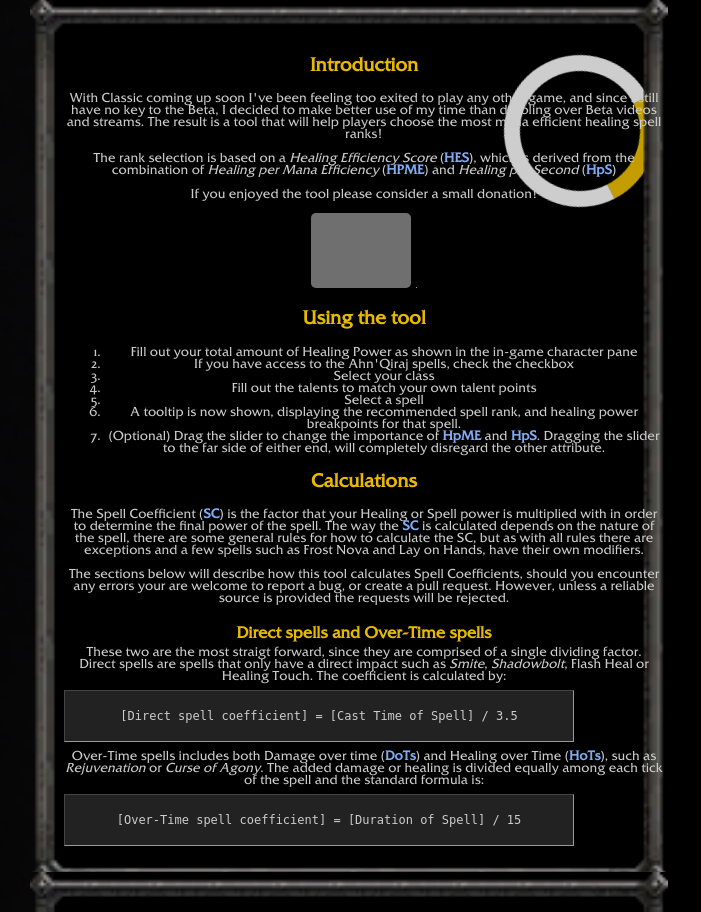
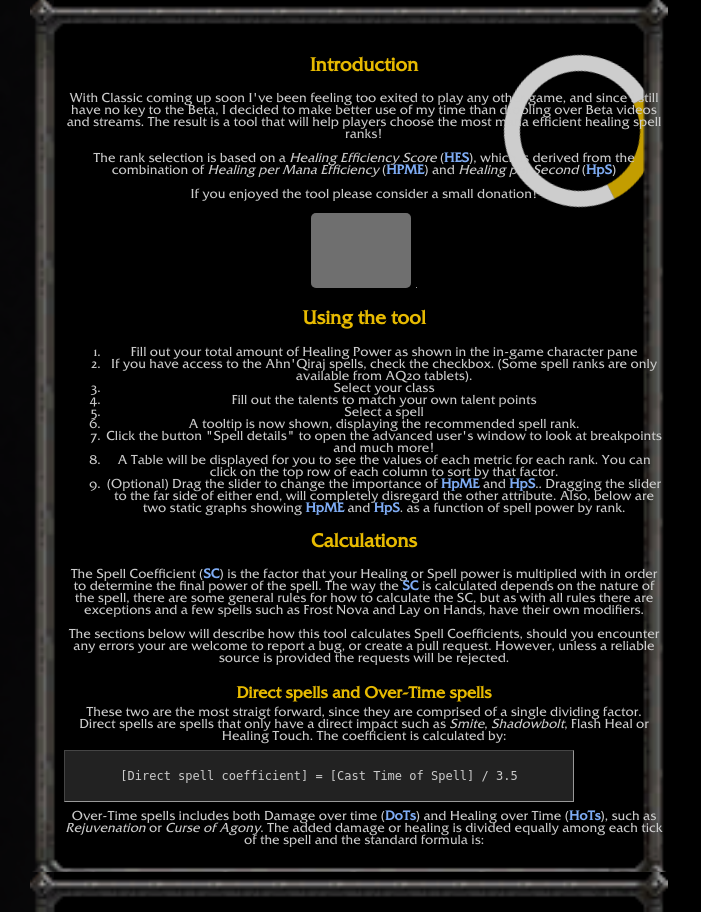
Before and after one commit to oskarwiskman/wow-downranking, a Node server app: page / in a window 1280 px wide; the page is wider, and only the part inside the window is pictured. Shown: the part 489-1401 px from the top of that part, without its empty margins (0-701 px from the left). Run offline with Node 20, Linux system fonts and the light colour scheme; some libraries are stand-ins or nearby versions; grey boxes are pictures that could not be loaded.

Commit message:
Change how it works text, and update tome to table.

```diff
--- a/assets/javascripts/calculations.js
+++ b/assets/javascripts/calculations.js
@@ -8,7 +8,7 @@ function calculateMostEfficientRank(healingPower, spellData){
 	let bestHES = 0;
 
 	for(let rank = 1; rank <= spellData.ranks.length; rank++){
-		if(!getAqReleased() && spellData.ranks[rank-1].tome) continue;
+		if(!getAqReleased() && spellData.ranks[rank-1].tablet) continue;
 		let PpM = calculatePowerPerMana(healingPower, spellData, rank);
 		let PpS = calculatePowerPerSecond(healingPower, spellData, rank);
 		let HES = calculateHES(PpM, PpS);
--- a/assets/spelldata/druid/healing_touch.json
+++ b/assets/spelldata/druid/healing_touch.json
@@ -124,7 +124,7 @@
 			"tickInterval":0,
 			"tickDuration":0,
 			"tickPower":0,
-			"tome":true
+			"tablet":true
 		}
 	]
 }
--- a/assets/spelldata/paladin/holy_light.json
+++ b/assets/spelldata/paladin/holy_light.json
@@ -102,7 +102,7 @@
 			"tickInterval":0,
 			"tickDuration":0,
 			"tickPower":0,
-			"tome":true
+			"tablet":true
 		}
 	]
 }
--- a/assets/spelldata/priest/greater_heal.json
+++ b/assets/spelldata/priest/greater_heal.json
@@ -58,7 +58,7 @@
 			"tickInterval":0,
 			"tickDuration":0,
 			"tickPower":0,
-			"tome":true
+			"tablet":true
 		}
 	]
 }
--- a/assets/spelldata/shaman/healing_wave.json
+++ b/assets/spelldata/shaman/healing_wave.json
@@ -113,7 +113,7 @@
 			"tickInterval":0,
 			"tickDuration":0,
 			"tickPower":0,
-			"tome":true
+			"tablet":true
 		}
 	]
 }
--- a/views/how_it_works_modal.html
+++ b/views/how_it_works_modal.html
@@ -20,12 +20,14 @@
 		<h3>Using the tool</h3>
 		<ol id="user-guide">
 			<li>Fill out your total amount of Healing Power as shown in the in-game character pane</li>
-			<li>If you have access to the Ahn'Qiraj spells, check the checkbox</li>
+			<li>If you have access to the Ahn'Qiraj spells, check the checkbox. (Some spell ranks are only available from AQ20 tablets).</li>
 			<li>Select your class</li>
 			<li>Fill out the talents to match your own talent points</li>
 			<li>Select a spell</li>
-			<li>A tooltip is now shown, displaying the recommended spell rank, and healing power breakpoints for that spell.</li>
-			<li>(Optional) Drag the slider to change the importance of <b class="blue">HpME</b> and <b class="blue">HpS</b>. Dragging the slider to the far side of either end, will completely disregard the other attribute.</li>
+			<li>A tooltip is now shown, displaying the recommended spell rank.</li>
+			<li>Click the button "Spell details" to open the advanced user's window to look at breakpoints and much more!</li>
+			<li>A Table will be displayed for you to see the values of each metric for each rank. You can click on the top row of each column to sort by that factor.</li>
+			<li>(Optional) Drag the slider to change the importance of <b class="blue">HpME</b> and <b class="blue">HpS</b>.. Dragging the slider to the far side of either end, will completely disregard the other attribute. Also, below are two static graphs showing <b class="blue">HpME</b> and <b class="blue">HpS</b>. as a function of spell power by rank.</li>
 		</ol>
 		<h3>Calculations</h3>
 		<p id="calc-intro">
```
